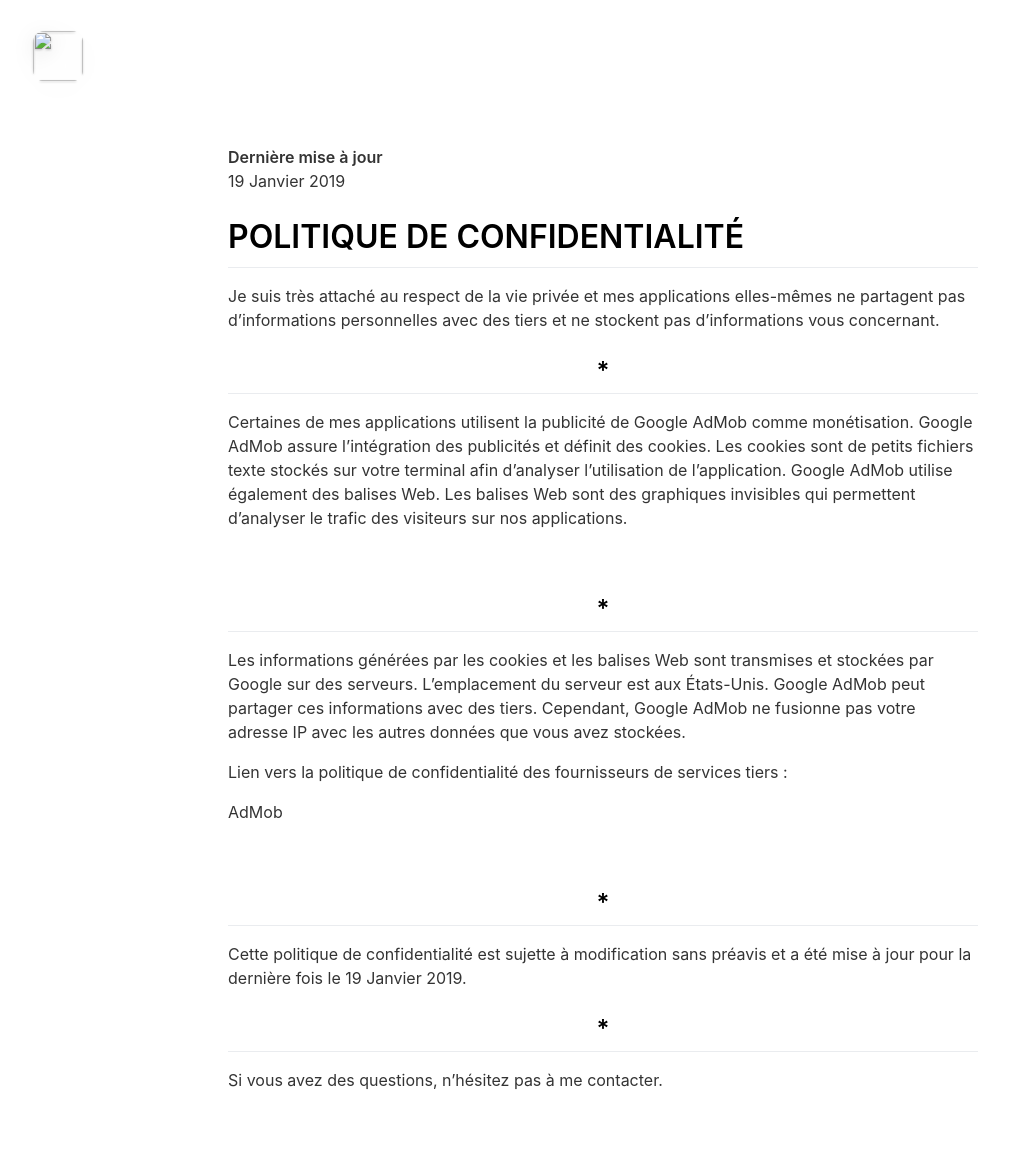
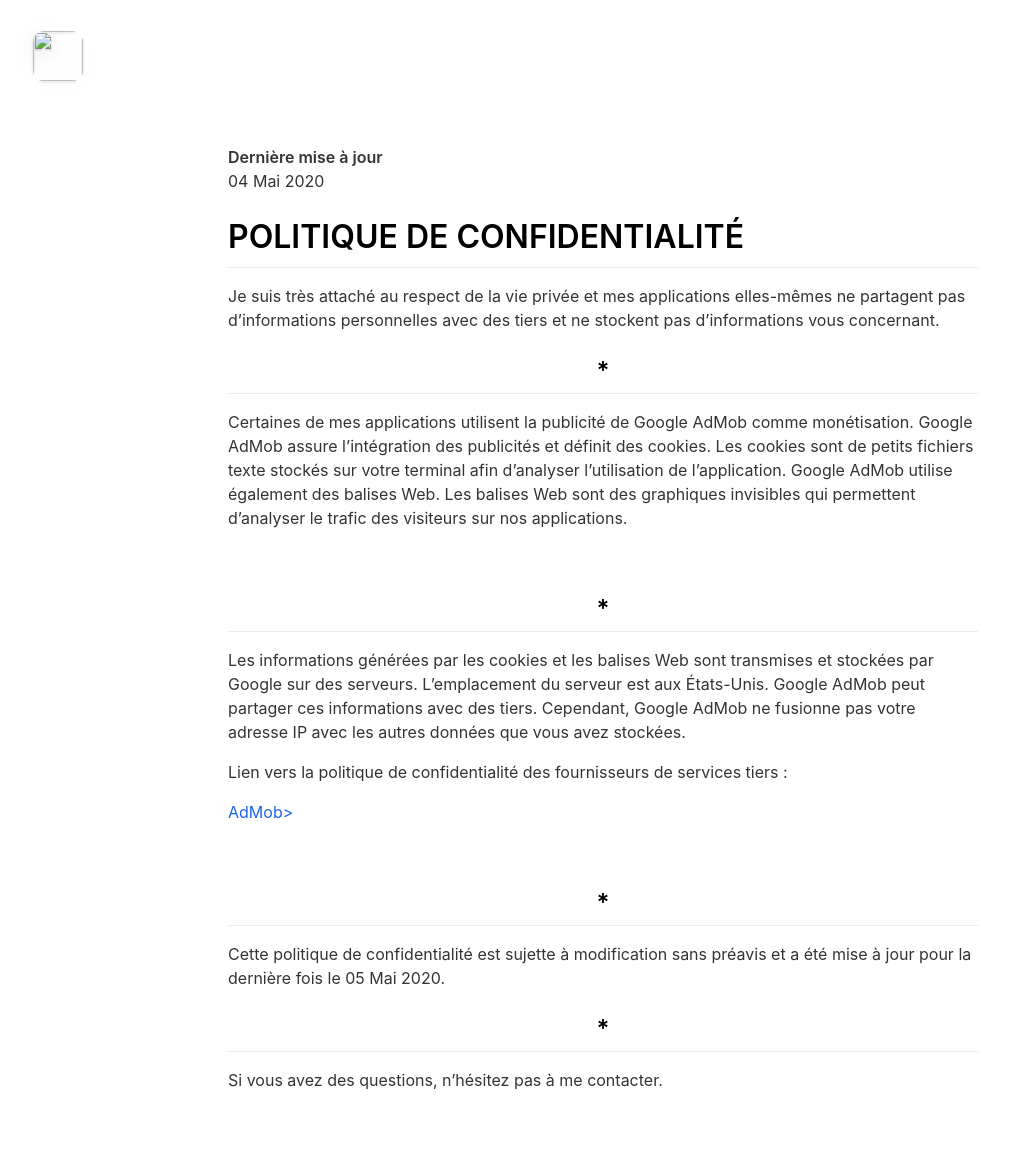
Before and after one commit to deadbone/microwave, a Jekyll site: the page built from _pages/privacypolicy.md, in a window 1280 px wide. Shown: the whole page, without its empty margins (37-1046 px from the left). Built offline with Jekyll 4.4.1, drawn with Linux system fonts in a browser that asks for light colours; nearby versions of some CDN libraries.

Commit message:
rgpd update

```diff
--- a/_pages/privacypolicy.md
+++ b/_pages/privacypolicy.md
@@ -5,7 +5,7 @@ include_in_header: false
 ---
 
 **Dernière mise à jour**
-19 Janvier 2019
+04 Mai 2020
 
 # POLITIQUE DE CONFIDENTIALITÉ
 Je suis très attaché au respect de la vie privée et mes applications elles-mêmes ne partagent pas d'informations personnelles avec des tiers et ne stockent pas d'informations vous concernant.
@@ -20,13 +20,12 @@ Les informations générées par les cookies et les balises Web sont transmises
 
 Lien vers la politique de confidentialité des fournisseurs de services tiers :
 
-AdMob
-
+<a href="https://support.google.com/admob/answer/6128543?hl=fr#">AdMob></a>
 
 <br>
 
 ## <center>*</center>
-Cette politique de confidentialité est sujette à modification sans préavis et a été mise à jour pour la dernière fois le 19 Janvier 2019.
+Cette politique de confidentialité est sujette à modification sans préavis et a été mise à jour pour la dernière fois le 05 Mai 2020.
 <br>
 
 ## <center>*</center>
```
